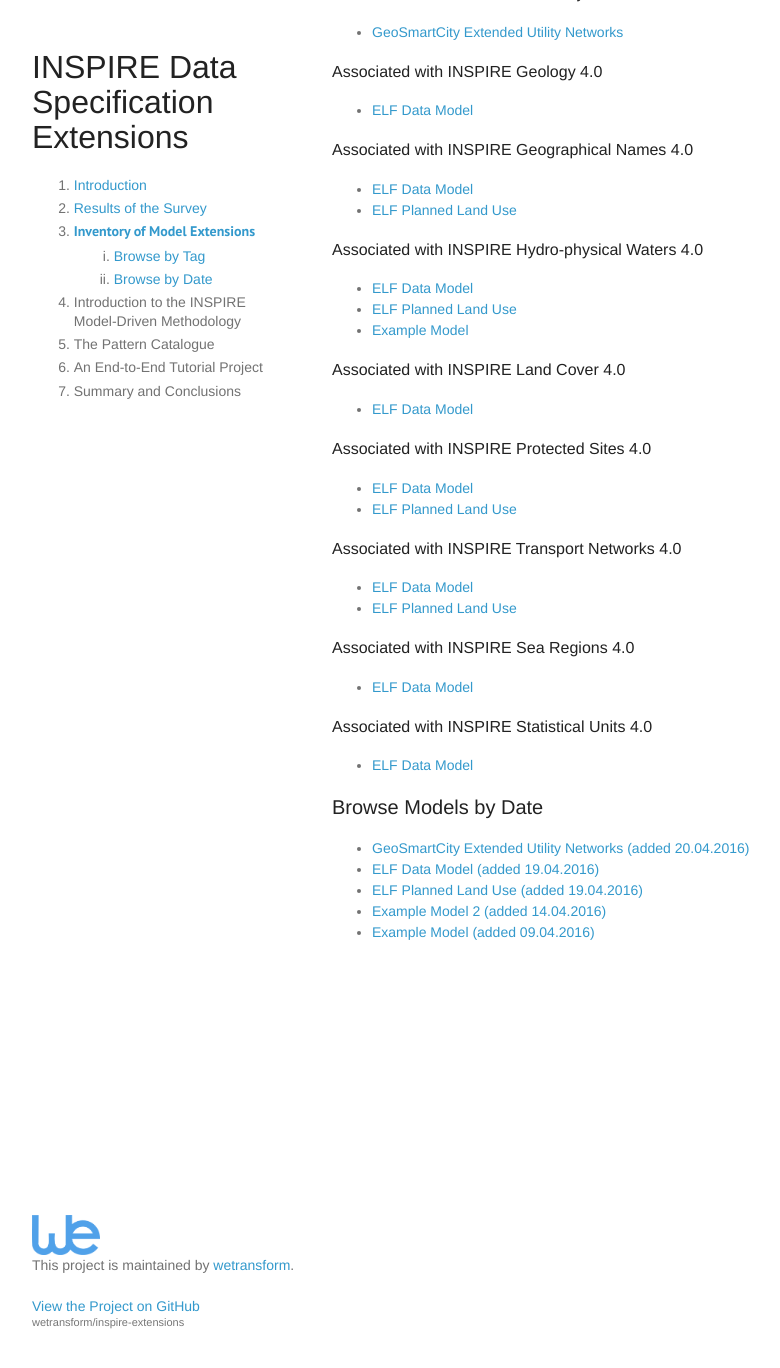
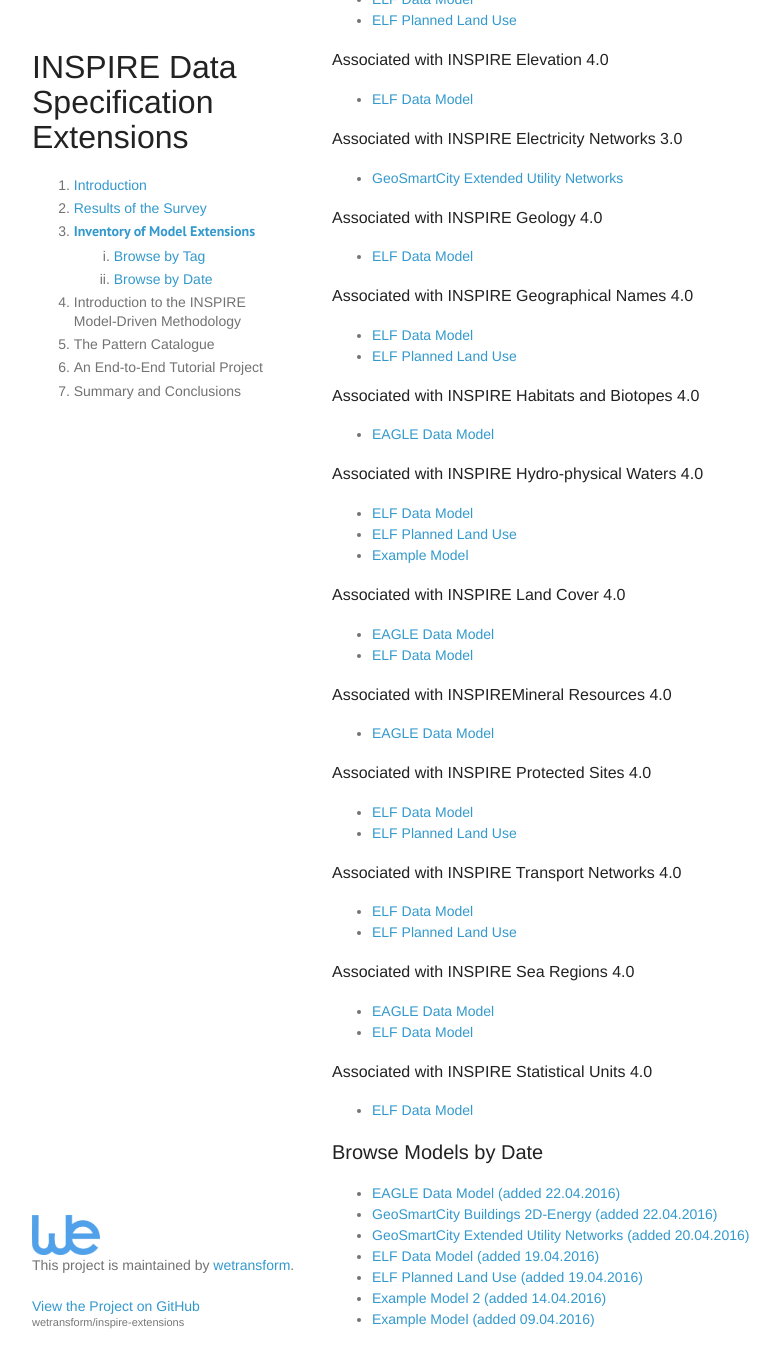
Before and after one commit to wetransform/inspire-extensions, a Jekyll site: the page built from models/index.html, in a window 1280 px wide and 1400 px high, scrolled down 1147 px. Shown: the top 1368 px of the window, without its empty margins (18-798 px from the left). Built offline with Jekyll 4.4.1, drawn with Linux system fonts in a browser that asks for light colours; some web fonts are replaced; some of the changed lines change nothing that is shown; some of the changed text lies outside the part shown.

Commit message:
added eagle data model and gsc buildings

```diff
--- a/_data/tags.yml
+++ b/_data/tags.yml
@@ -24,10 +24,14 @@
   name: "Associated with INSPIRE Geology 4.0"
 - slug: inspireGN40
   name: "Associated with INSPIRE Geographical Names 4.0"
+- slug: inspireHB40
+  name: "Associated with INSPIRE Habitats and Biotopes 4.0"
 - slug: inspireHYP40
   name: "Associated with INSPIRE Hydro-physical Waters 4.0"
 - slug: inspireLC40
   name: "Associated with INSPIRE Land Cover 4.0"
+- slug: inspireMR40
+  name: "Associated with INSPIREMineral Resources 4.0"
 - slug: inspirePS40
   name: "Associated with INSPIRE Protected Sites 4.0"
 - slug: inspireTN40
--- /dev/null
+++ b/models/_posts/2016-04-22-eagle-data-model.markdown
@@ -0,0 +1,33 @@
+---
+layout:                 model
+title:                  "Inspire Extensions: EAGLE Data Model"
+date:                   2016-04-22 12:00:00 +0200
+category:               models
+tags:                   [inspire, inspireLC40, inspireBL40, inspireHB40, inspireLU40, inspireMR40, inspireSR40, inherit]
+modelIdentifier:        gscEDM
+modelName:              "EAGLE Data Model"
+author:                 "Julián Delgado Hernández"
+modelOrganisation:      "INSTITUTO GEOGRÁFICO NACIONAL - Spain"
+modelSummary:           "This model extends INSPIRE specifications to satisfy EEA requirements for land cover data."
+modelsReferenced:       [inspireLC40, inspireBL40, inspireHB40, inspireLU40, inspireMR40, inspireSR40]
+modelReferenceTypes:    [inherit]
+modelSchemaLanguage:    "UML, PostGIS SQL, Esri GDB Workspace"
+modelSpokenLanguage:    English
+modelSchemaTool:        "Enterprise Architect"
+modelMaturity:          "Used in pilots or testbeds"
+modelLatestVersion:     ""
+modelPreviousVersions:  "5+"
+modelNextVersion:       "No new versions planned"
+modelLicense:           "Restricted (Some rights such as derivation and commercial usage reserved, e.g. CC-ND/CC-NC)"
+modelLink:              http://land.copernicus.eu/eagle/documentation-and-tools
+modelStatsSizeTypes:    "-.-"
+modelStatsSizeProps:    "-.-"
+---
+
+This model was created to improve external processes (such as reporting) with other organisations. The EAGLE team, a group of European experts, mainly on Land Cover and Land Use, was contracted by EEA in order to create a new data model, database scheme, generalization methodologies, population & database for land cover data.
+
+The EAGLE group was also involved in the INSPIRE TWG, so connectivity with the INSPIRE specifications is very high. Together with the extended data model they also generated example datasets (in ESRI and PostGIS format) according the EAGLE data model,  available on the Copernicus webpage. EAGLE results are property of European Environment Agency, but freely delivered at Copernicus web page.
+
+More resources for this model are available here:
+
+* [EAGLE Data Model Documentation and Tools](http://land.copernicus.eu/eagle/documentation-and-tools)
--- /dev/null
+++ b/models/_posts/2016-04-22-gsc-buildings-2d.markdown
@@ -0,0 +1,35 @@
+---
+layout:                 model
+title:                  "Inspire Extensions: GeoSmartCity Buildings 2D-Energy"
+date:                   2016-04-22 11:00:00 +0200
+category:               models
+tags:                   [inspire, inspireBL40, inherit]
+modelIdentifier:        gscB2DE
+modelName:              "GeoSmartCity Buildings 2D-Energy"
+author:                 "Fabio Vinci"
+modelOrganisation:      "EPSILON Italia srl"
+modelSummary:           "This model extends the INSPIRE Buildings2D schema to add energy reporting and certification information."
+modelsReferenced:       [inspireBL40]
+modelReferenceTypes:    [inherit]
+modelSchemaLanguage:    XSD
+modelSpokenLanguage:    English
+modelSchemaTool:        ""
+modelMaturity:          "Used in pilots or testbeds"
+modelLatestVersion:     "2.2"
+modelPreviousVersions:  "2-4"
+modelNextVersion:       "At least one more version planned"
+modelLicense:           "Open (Unrestricted or attribution-only licenses such as CC-BY, BSD or Apache)"
+modelLink:              https://themes.jrc.ec.europa.eu/discussion/view/61352/extended-bu-data-model-for-energy-efficiency
+modelStatsSizeTypes:    "-.-"
+modelStatsSizeProps:    "-.-"
+---
+
+An extended INSPIRE data model for 2D Buildings has been created in the frame of the [GeoSmartCity](http://www.geosmartcity.eu/) EU funded project.
+
+It extends the INSPIRE BuildingsCore2D schema, re-using some elements of the INSPIRE BuildingExtended2D draft schema and adding new elements (FeatureTypes, DataTypes, Codelists, Associations) needed to match data modelling requirements collected in energy efficiency use cases.
+
+More resources on this model are available here:
+
+* [Video Tutorial](https://www.youtube.com/watch?v=BYYUFC0PxqM&list=PLxd9iSIMqppFaZBzOuG-QyNVPzPC9bvhJ&index=6)
+* [UML Model](http://www.epsilon-italia.it/public/geosmartcity/schemas/gsc-bu2d-energy/2.1/HTML/)
+* [XSD Schema](http://www.epsilon-italia.it/public/geosmartcity/schemas/gsc-bu2d-energy/2.1/GSC-Buildings2D-Energy.xsd)
```
